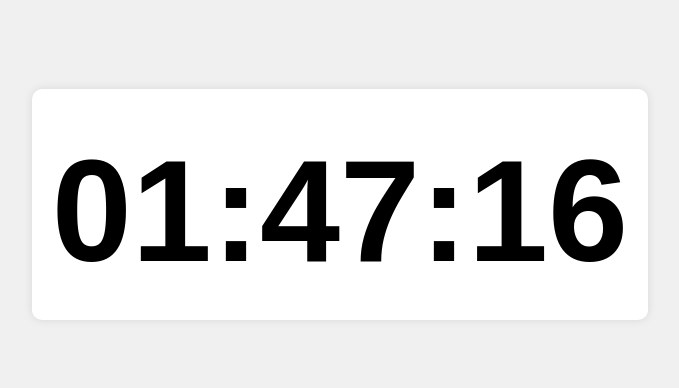
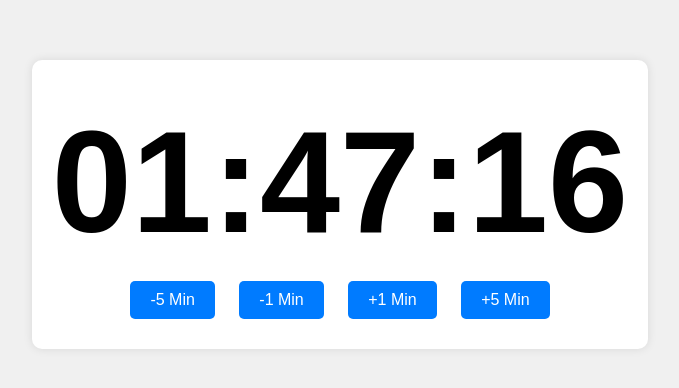
Before and after one commit to esdrasal/MonteSanto, a plain HTML site: page domingo.html in a window 1280 px wide. Shown: the part 196-584 px from the top of the page, without its empty margins (300-979 px from the left). Drawn offline with Linux system fonts and the light colour scheme.

Commit message:
Update domingo.html

```diff
--- a/domingo.html
+++ b/domingo.html
@@ -8,9 +8,14 @@
 </head>
 <body>
     <div id="container">
-        <h1 id="clock">Hora Actual</h1>
+        <h1 id="clock"></h1>
         <div id="countdown-message"></div>
         <div id="countdown-timer" class="timer"></div>
+        <div id="controls">
+            <button onclick="adjustTimer(-5)">-5 Min</button>
+            <button onclick="adjustTimer(-1)">-1 Min</button>
+            <button onclick="adjustTimer(1)">+1 Min</button>
+            <button onclick="adjustTimer(5)">+5 Min</button>      </div>
     </div>
     <script src="domingo.js"></script>
 </body>
```
